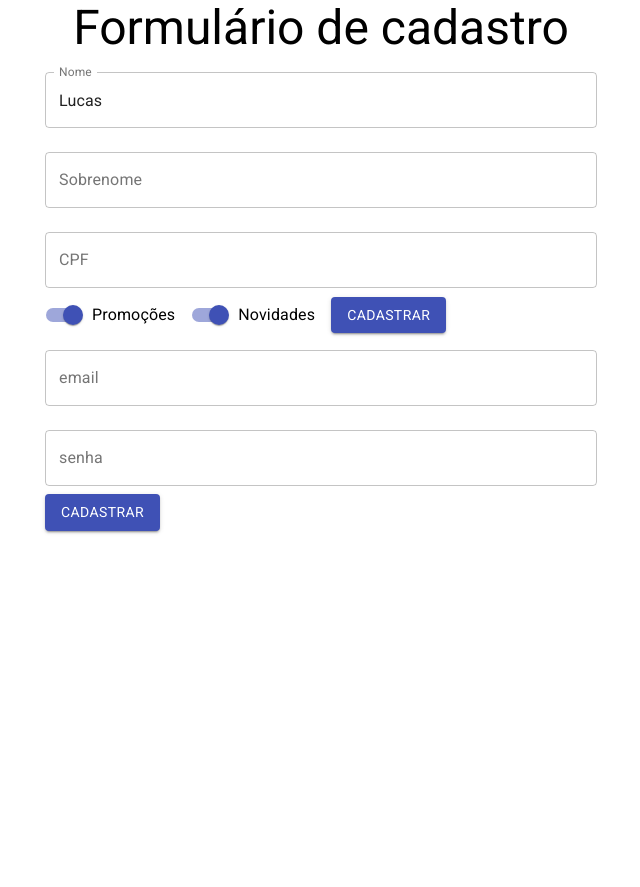
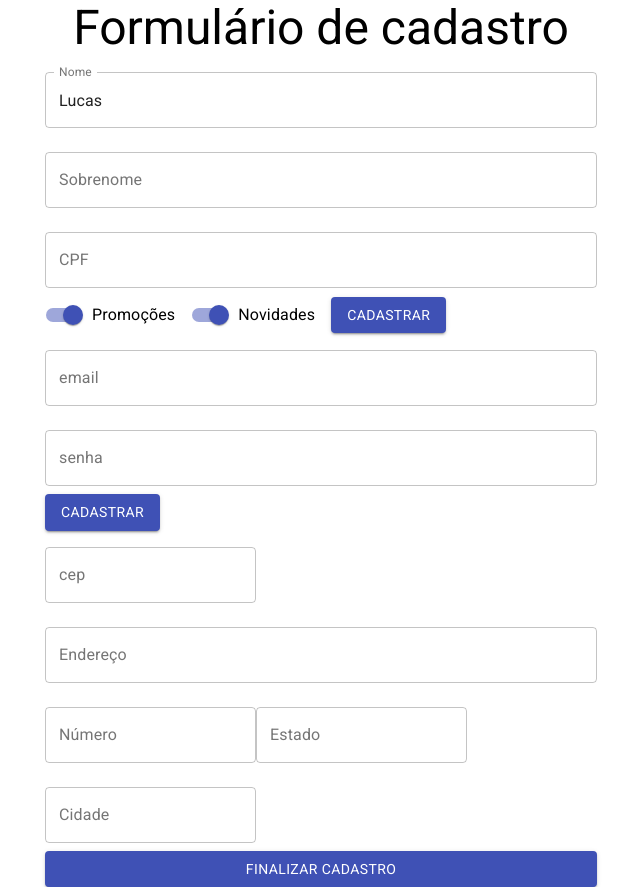
Before and after one commit to lucasamacedo/ReactPt2, a React (Create React App) app in the folder formulariocadastro/: page / in a window 1280 px wide. Shown: the whole page, without its empty margins (319-959 px from the left). Before the commit the page ends 800 px from the top, so only its background shows below. Built offline with nearby package versions, Linux system fonts and the light colour scheme.

Commit message:
Criando campos dos diferentes formulários

```diff
--- /dev/null
+++ b/formulariocadastro/src/components/FormularioCadastro/DadosEntrega.jsx
@@ -0,0 +1,50 @@
+import React from "react";
+import { TextField, Button } from "@material-ui/core";
+
+function DadosEntrega() {
+  return (
+    <form>
+      <TextField
+        id="cep"
+        label="cep"
+        type="number"
+        variant="outlined"
+        margin="normal"
+      />
+      <TextField
+        id="endereco"
+        label="Endereço"
+        type="text"
+        variant="outlined"
+        margin="normal"
+        fullWidth
+      />
+      <TextField
+        id="numero"
+        label="Número"
+        type="number"
+        variant="outlined"
+        margin="normal"
+      />
+      <TextField
+        id="estado"
+        label="Estado"
+        type="text"
+        variant="outlined"
+        margin="normal"
+      />
+      <TextField
+        id="cidade"
+        label="Cidade"
+        type="text"
+        variant="outlined"
+        margin="normal"
+      />
+      <Button type="submit" variant="contained" color="primary" fullWidth>
+        Finalizar cadastro
+      </Button>
+    </form>
+  );
+}
+
+export default DadosEntrega;
--- a/formulariocadastro/src/components/FormularioCadastro/FormularioCadastro.jsx
+++ b/formulariocadastro/src/components/FormularioCadastro/FormularioCadastro.jsx
@@ -1,4 +1,5 @@
 import React from "react";
+import DadosEntrega from './DadosEntrega';
 import DadosPessoais from "./DadosPessoais";
 import DadosUsuario from "./DadosUsuario";
 
@@ -7,6 +8,7 @@
     <>
       <DadosPessoais aoEnviar={aoEnviar} validarCPF={validarCPF} />
       <DadosUsuario />
+      <DadosEntrega />
     </>
   );
 }
```
